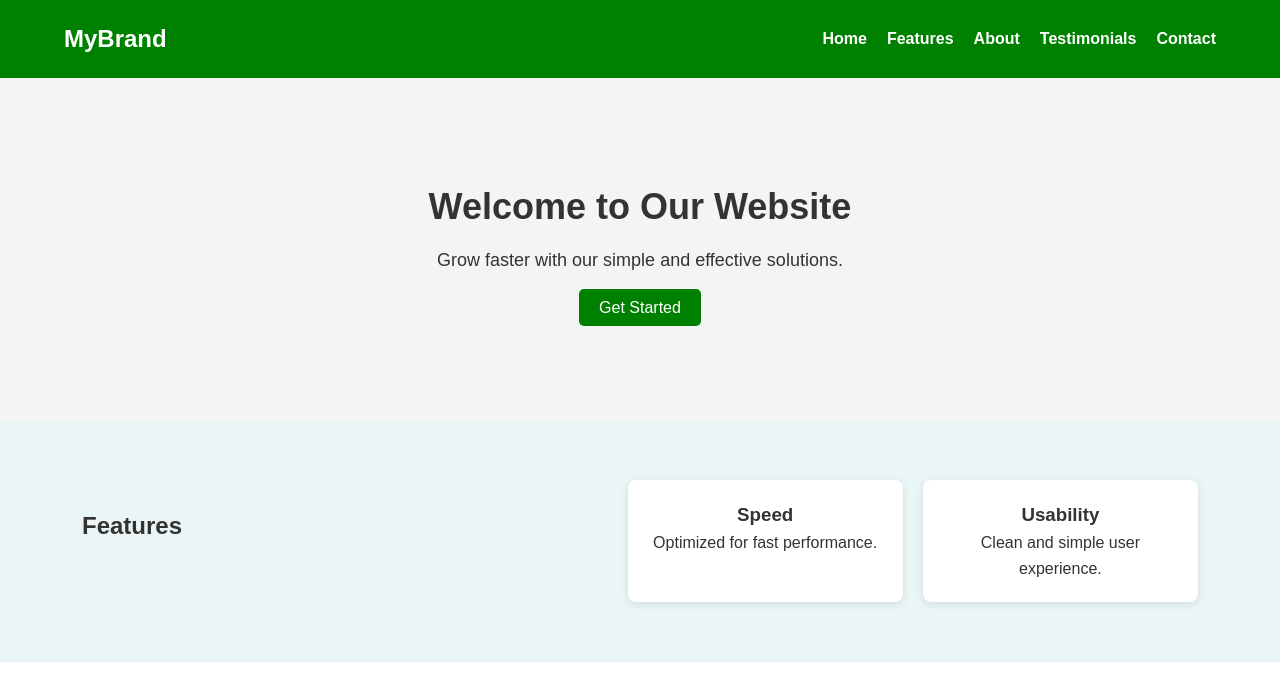
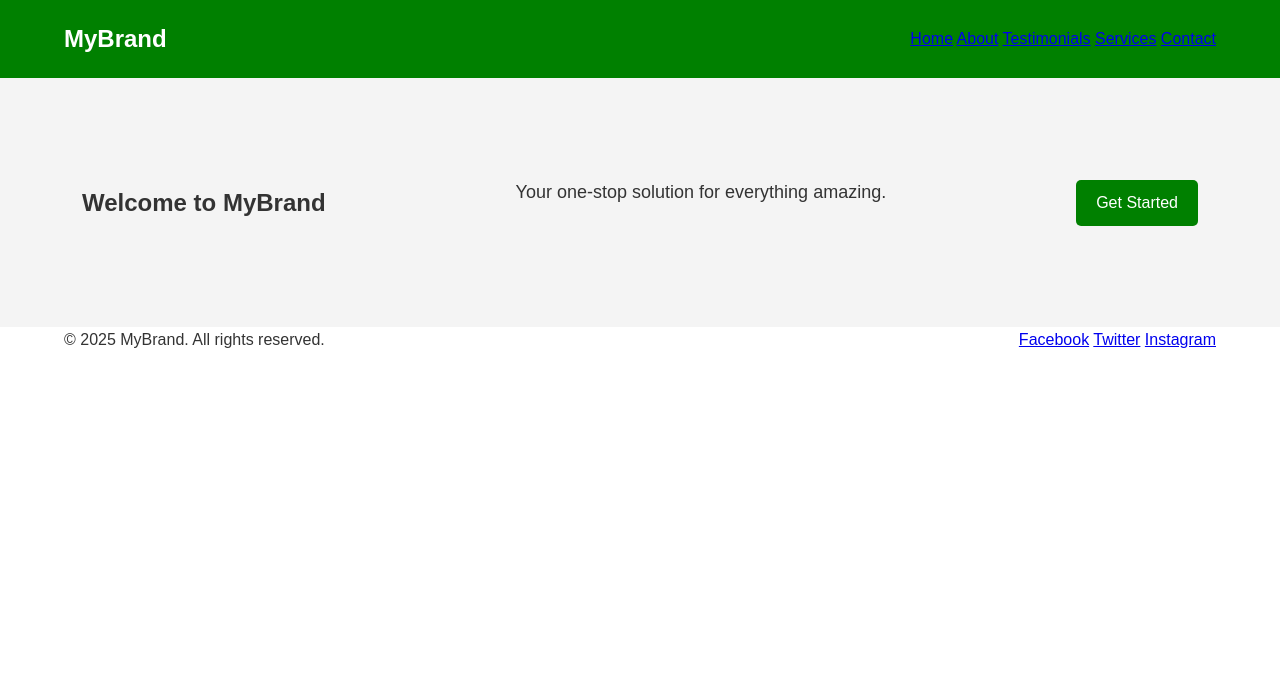
Before and after one commit to indian3lion6/Intern_practice, a plain HTML site: page index.html in a window 1280 px wide. Drawn offline with Linux system fonts and the light colour scheme.

Commit message:
Update index.html

```diff
--- a/index.html
+++ b/index.html
@@ -4,43 +4,44 @@
   <meta charset="UTF-8" />
   <meta name="viewport" content="width=device-width, initial-scale=1.0"/>
   <title>Responsive Landing Page</title>
-  <link rel="stylesheet" href="style.css"/>
+  <link rel="stylesheet" href="style.css" />
 </head>
 <body>
+
   <!-- Header -->
   <header>
-    <div class="container">
-      <h1 class="logo">MyBrand</h1>
-      <nav>
-        <ul class="nav-links">
-          <li><a href="#">Home</a></li>
-          <li><a href="#features">Features</a></li>
-          <li><a href="#about">About</a></li>
-          <li><a href="#testimonials">Testimonials</a></li>
-          <li><a href="#contact">Contact</a></li>
-        </ul>
+    <div class="container nav-container">
+      <div class="logo">MyBrand</div>
+      <nav class="nav">
+        <a href="#">Home</a>
+        <a href="#">About</a>
+        <a href="#">Testimonials</a>
+        <a href="#">Services</a>
+        <a href="#">Contact</a>
       </nav>
     </div>
   </header>
 
   <!-- Hero Section -->
   <section class="hero">
-    <div class="hero-content">
-      <h2>Welcome to Our Website</h2>
-      <p>Grow faster with our simple and effective solutions.</p>
-      <a href="#contact" class="btn">Get Started</a>
+    <div class="container hero-content">
+      <h1>Welcome to MyBrand</h1>
+      <p>Your one-stop solution for everything amazing.</p>
+      <a href="#" class="btn">Get Started</a>
     </div>
   </section>
 
-  <!-- Features Section -->
-  <section id="features" class="features">
-    <div class="container">
-      <h2>Features</h2>
-      <div class="feature-grid">
-        <div class="feature">
-          <h3>Speed</h3>
-          <p>Optimized for fast performance.</p>
-        </div>
-        <div class="feature">
-          <h3>Usability</h3>
-          <p>Clean and simple user experience.</p
+  <!-- Footer -->
+  <footer>
+    <div class="container footer-content">
+      <p>&copy; 2025 MyBrand. All rights reserved.</p>
+      <div class="socials">
+        <a href="#">Facebook</a>
+        <a href="#">Twitter</a>
+        <a href="#">Instagram</a>
+      </div>
+    </div>
+  </footer>
+
+</body>
+</html>
```
